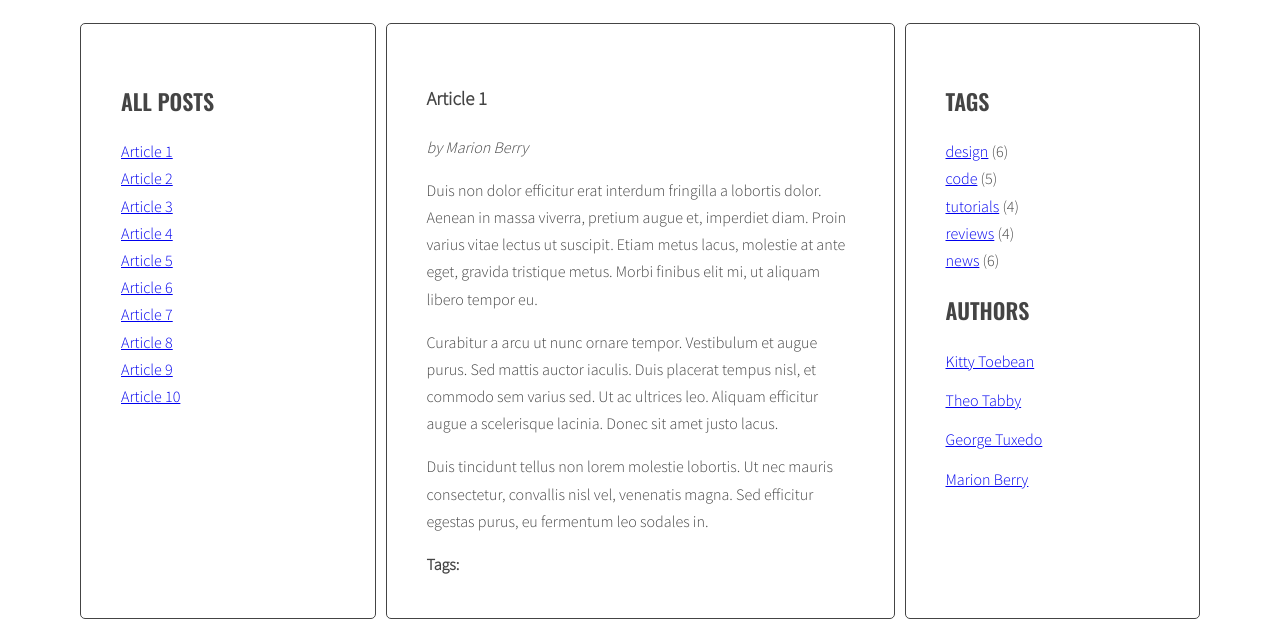
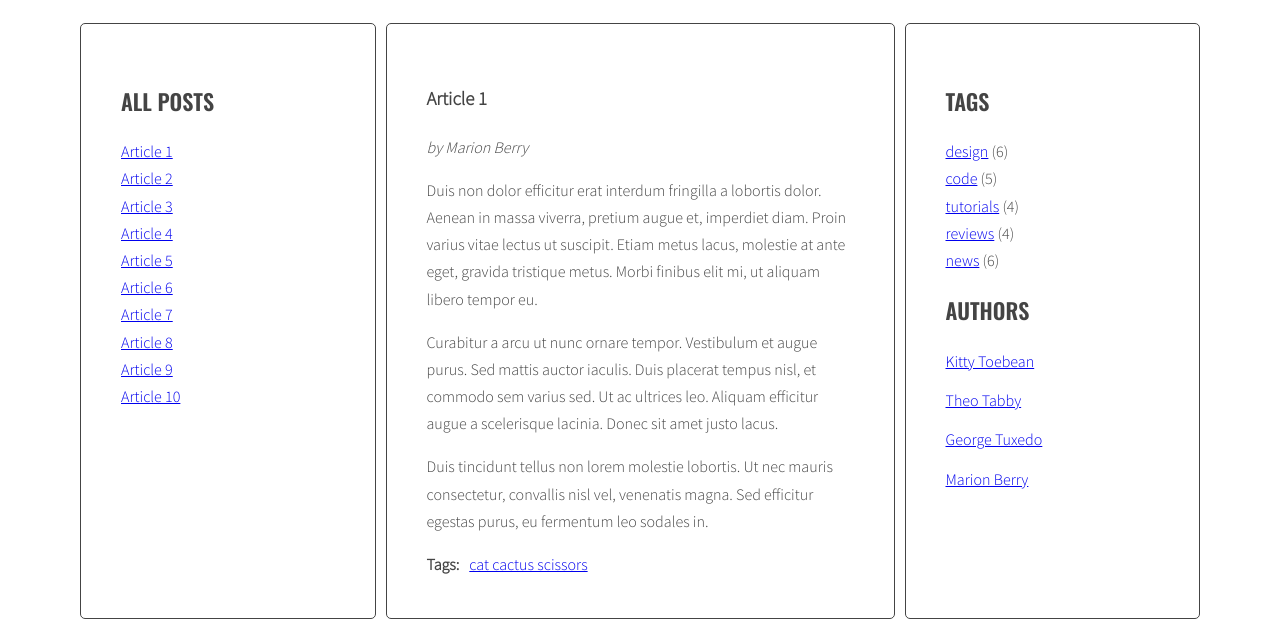
Before and after one commit to arturodfrontu/blog-js, a website: page index.html in a window 1280 px wide. Shown: the part 220-847 px from the top of the page. Drawn offline with nearby package versions, Linux system fonts and the light colour scheme.

Commit message:
Check feature

```diff
--- a/js/script.js
+++ b/js/script.js
@@ -68,7 +68,16 @@
   for(let article of articles){
     const tagsWrapper = article.querySelector(optArticleTagsSelector);
     const tags = article.getAttribute('data-tags');
+    const tagsArray = tags.split('   ');
+
+    for(let tag of tagsArray){
+
+      const tagHTML = '<li><a href="#tag-' + tag + ' "><span>' + tag + '</span></a></li>';
+      console.log(tagHTML);
+      html = html + tagHTML;
+    }
+    tagsWrapper.innerHTML = html;
   }
 
-
 };
+generateTags();
--- a/package.json
+++ b/package.json
@@ -17,7 +17,8 @@
     "build:sass": "node-sass --output-style compact -o css sass",
     "build-dev": "npm run build-dev:sass ",
     "build-dev:sass": "node-sass --output-style expanded --source-map true -o css sass",
-    "watch": "npm-run-all build:* build-dev -p watch:*",
+    "watch": "npm-run-all build:* build-dev -p watch:browsersync watch:sassprefixer",
+    "watch:browsersync": "browser-sync start --server --files css index.html",
     "watch:sassprefixer": "onchange \"sass/style.scss\" -- npm run build-dev:sass"
   },
   "author": "Artur Trąpczyński",
```
Also changed, not shown: index.html (+1 -1 lines).
